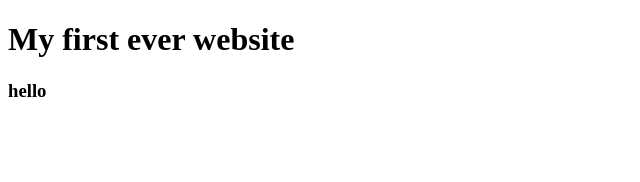
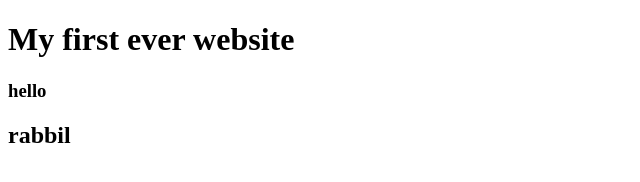
Before and after one commit to rabbil80/-my-first-website, a plain HTML site: page my-first-website/index.html in a window 1280 px wide. Shown: the whole page, without its empty margins (0-640 px from the left). Drawn offline with Linux system fonts and the light colour scheme.

Commit message:
Update index.html

```diff
--- a/my-first-website/index.html
+++ b/my-first-website/index.html
@@ -8,6 +8,6 @@
 <body>
     <h1>My first ever website</h1>
     <h3>hello</h3>
-
+    <h2>rabbil</h2>
 </body>
 </html>
```
